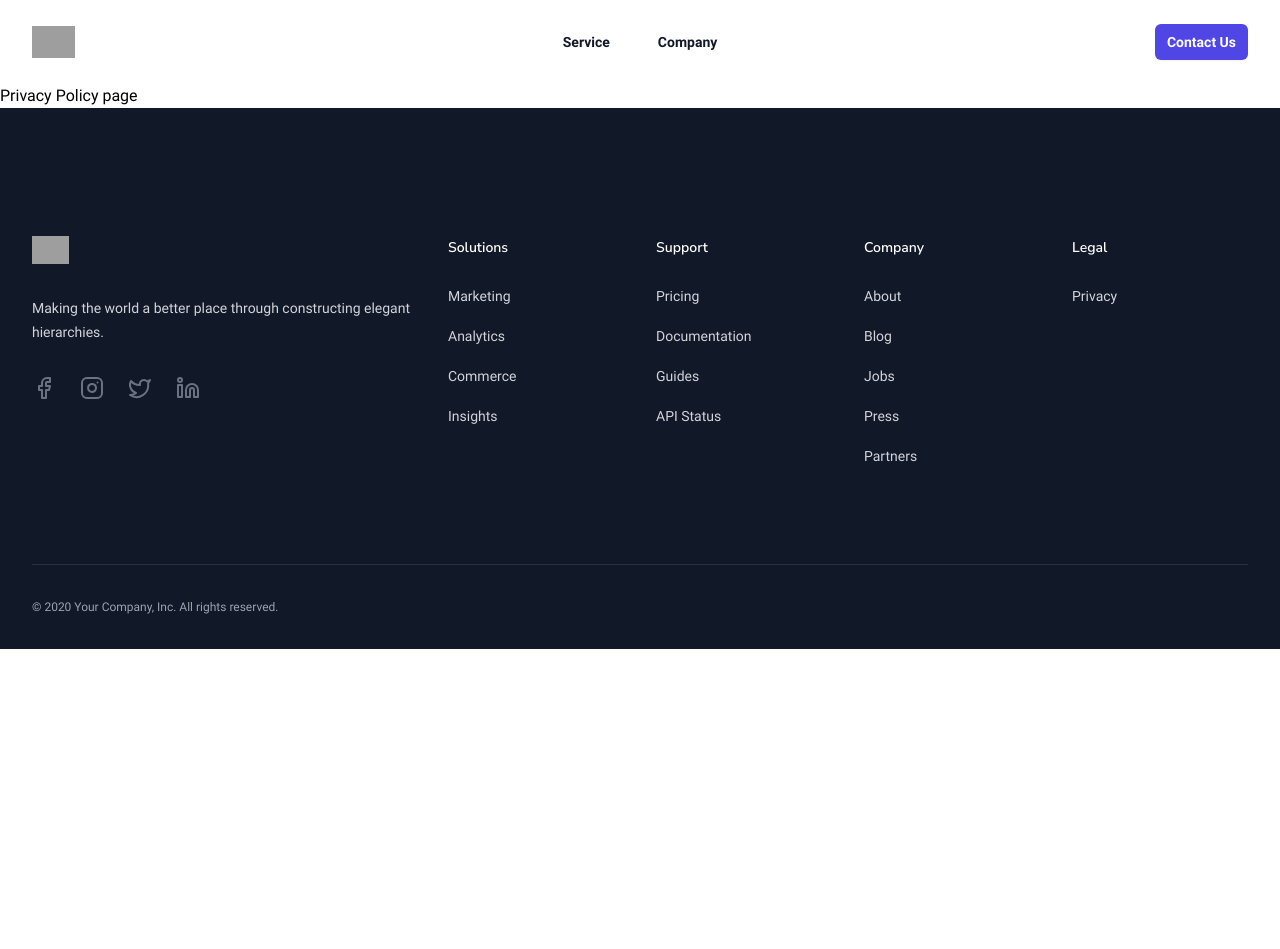
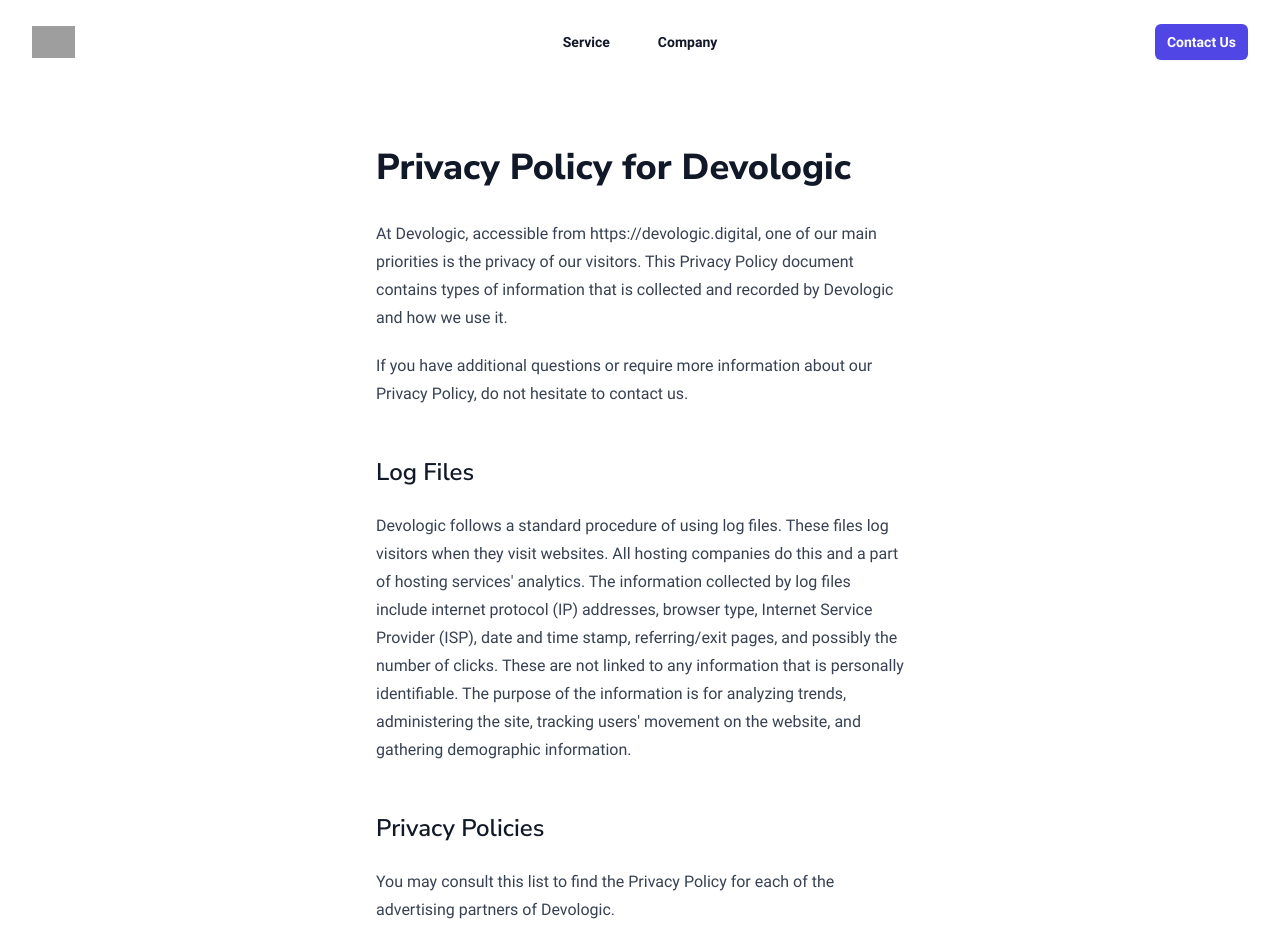
Before and after one commit to danisal/devologic, a SvelteKit app: page /privacy-policy in a window 1280 px wide. Shown: the top 949 px of the page. Before the commit the page ends 800 px from the top, so only its background shows below. Built offline with nearby package versions, Linux system fonts and the light colour scheme; grey boxes are pictures that could not be loaded.

Commit message:
feat: add privacy policy content

```diff
--- a/src/routes/privacy-policy/+page.svelte
+++ b/src/routes/privacy-policy/+page.svelte
@@ -1 +1,77 @@
-<p>Privacy Policy page</p>
+<main class="container prose mx-auto px-7 py-16">
+	<h1>Privacy Policy for Devologic</h1>
+
+	<p>
+		At Devologic, accessible from https://devologic.digital, one of our main priorities is the privacy of our visitors.
+		This Privacy Policy document contains types of information that is collected and recorded by Devologic and how we
+		use it.
+	</p>
+
+	<p>
+		If you have additional questions or require more information about our Privacy Policy, do not hesitate to contact
+		us.
+	</p>
+
+	<h2>Log Files</h2>
+
+	<p>
+		Devologic follows a standard procedure of using log files. These files log visitors when they visit websites. All
+		hosting companies do this and a part of hosting services' analytics. The information collected by log files include
+		internet protocol (IP) addresses, browser type, Internet Service Provider (ISP), date and time stamp, referring/exit
+		pages, and possibly the number of clicks. These are not linked to any information that is personally identifiable.
+		The purpose of the information is for analyzing trends, administering the site, tracking users' movement on the
+		website, and gathering demographic information.
+	</p>
+
+	<h2>Privacy Policies</h2>
+
+	<p>You may consult this list to find the Privacy Policy for each of the advertising partners of Devologic.</p>
+
+	<p>
+		Third-party ad servers or ad networks uses technologies like cookies, JavaScript, or Web Beacons that are used in
+		their respective advertisements and links that appear on Devologic, which are sent directly to users' browser. They
+		automatically receive your IP address when this occurs. These technologies are used to measure the effectiveness of
+		their advertising campaigns and/or to personalize the advertising content that you see on websites that you visit.
+	</p>
+
+	<p>Note that Devologic has no access to or control over these cookies that are used by third-party advertisers.</p>
+
+	<h2>Third Party Privacy Policies</h2>
+
+	<p>
+		Devologic's Privacy Policy does not apply to other advertisers or websites. Thus, we are advising you to consult the
+		respective Privacy Policies of these third-party ad servers for more detailed information. It may include their
+		practices and instructions about how to opt-out of certain options.
+	</p>
+
+	<p>
+		You can choose to disable cookies through your individual browser options. To know more detailed information about
+		cookie management with specific web browsers, it can be found at the browsers' respective websites. What Are
+		Cookies?
+	</p>
+
+	<h2>Children's Information</h2>
+
+	<p>
+		Another part of our priority is adding protection for children while using the internet. We encourage parents and
+		guardians to observe, participate in, and/or monitor and guide their online activity.
+	</p>
+
+	<p>
+		Devologic does not knowingly collect any Personal Identifiable Information from children under the age of 13. If you
+		think that your child provided this kind of information on our website, we strongly encourage you to contact us
+		immediately and we will do our best efforts to promptly remove such information from our records.
+	</p>
+
+	<h2>Online Privacy Policy Only</h2>
+
+	<p>
+		This Privacy Policy applies only to our online activities and is valid for visitors to our website with regards to
+		the information that they shared and/or collect in Devologic. This policy is not applicable to any information
+		collected offline or via channels other than this website.
+	</p>
+
+	<h2>Consent</h2>
+
+	<p>By using our website, you hereby consent to our Privacy Policy and agree to its Terms and Conditions.</p>
+</main>
```
